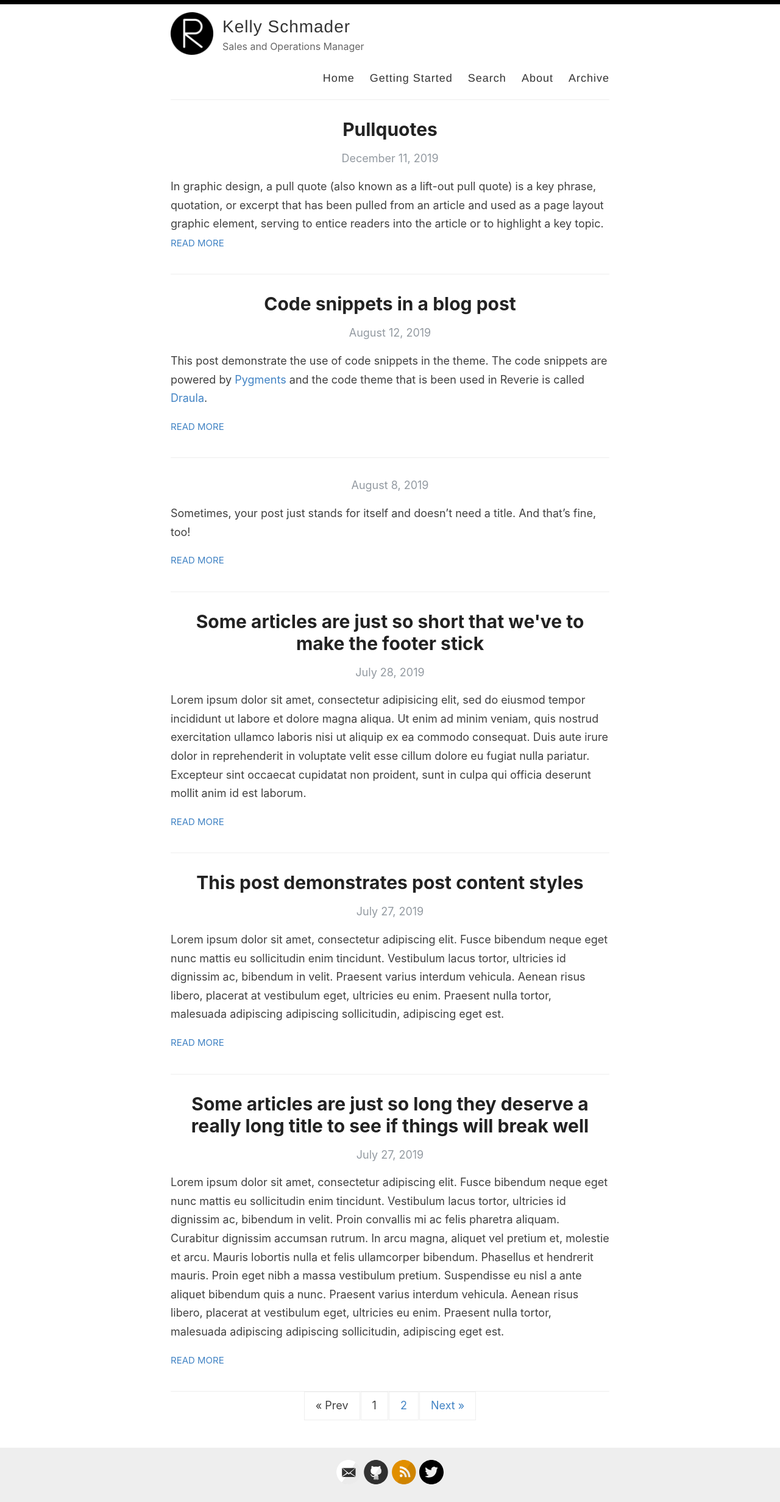
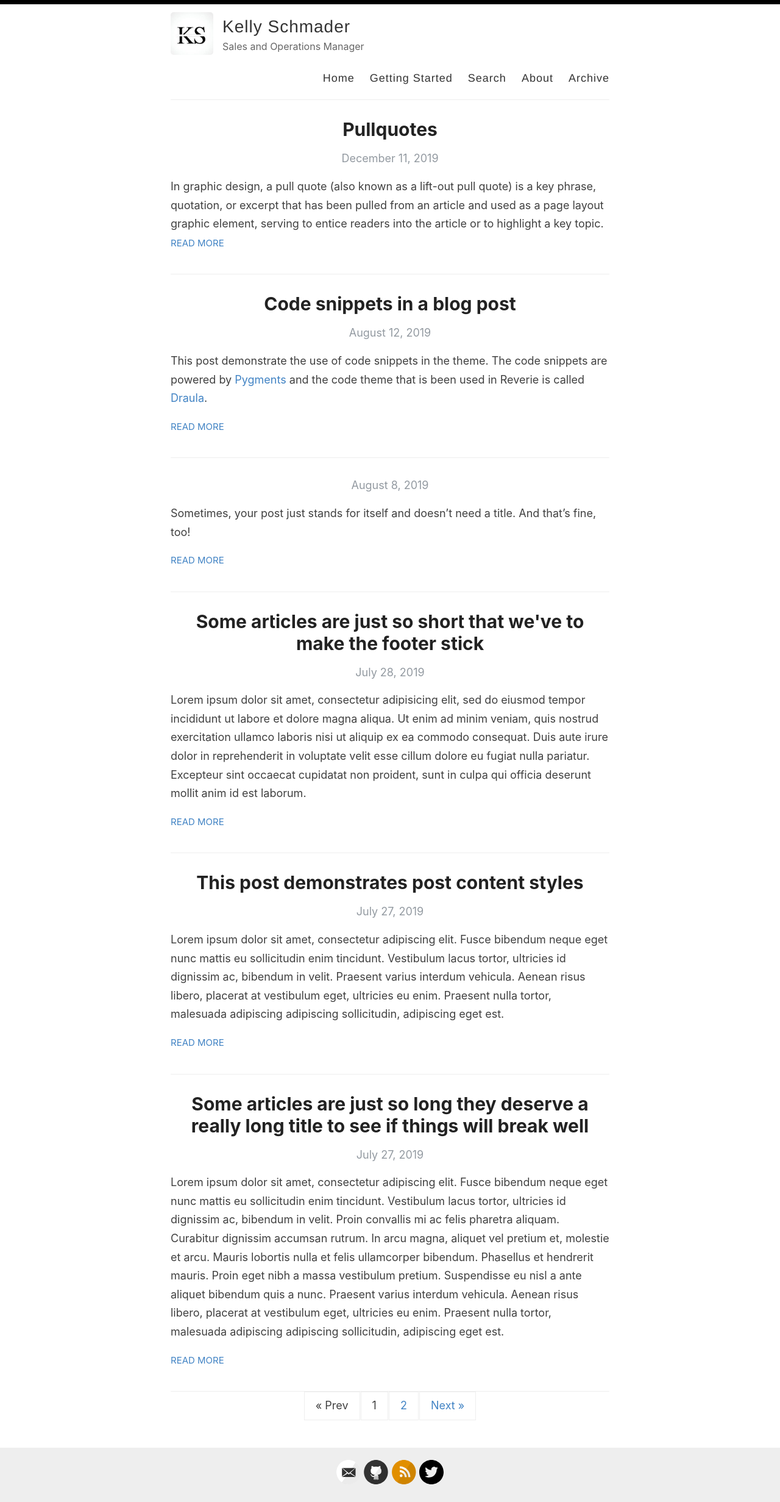
Before and after one commit to kgschmader/my-website, a Jekyll site: the page built from index.html, in a window 1280 px wide. Shown: the whole page at 61% size. Built offline with Jekyll 4.4.1, drawn with Linux system fonts in a browser that asks for light colours; the list of posts is cut into pages by our own code.

Commit message:
Update _config.yml

```diff
--- a/_config.yml
+++ b/_config.yml
@@ -12,7 +12,7 @@ author: Kelly Schmader
 description: Sales and Operations Manager
 
 # URL of your avatar or profile pic (you could use your GitHub profile pic)
-avatar: /images/reverie.png
+avatar: /images/ks logo.png
 
 #
 # Flags below are optional
```
